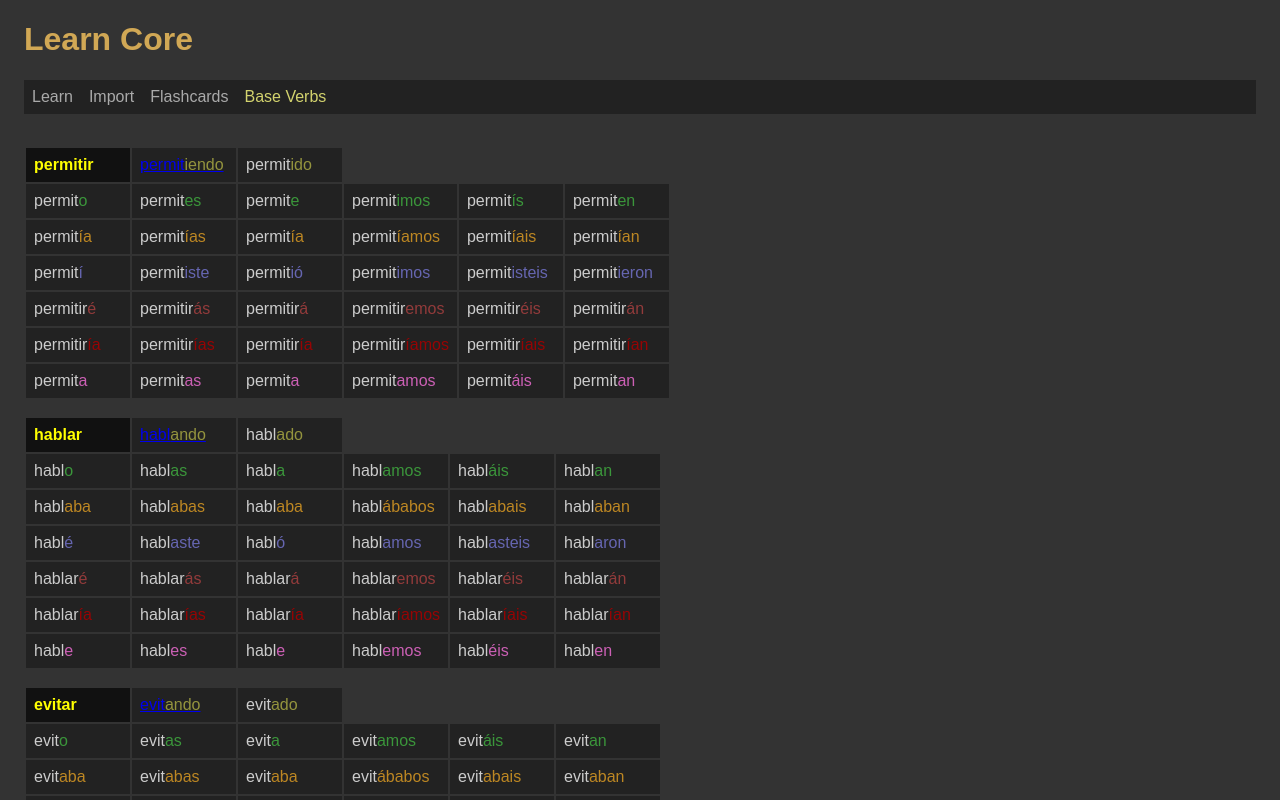
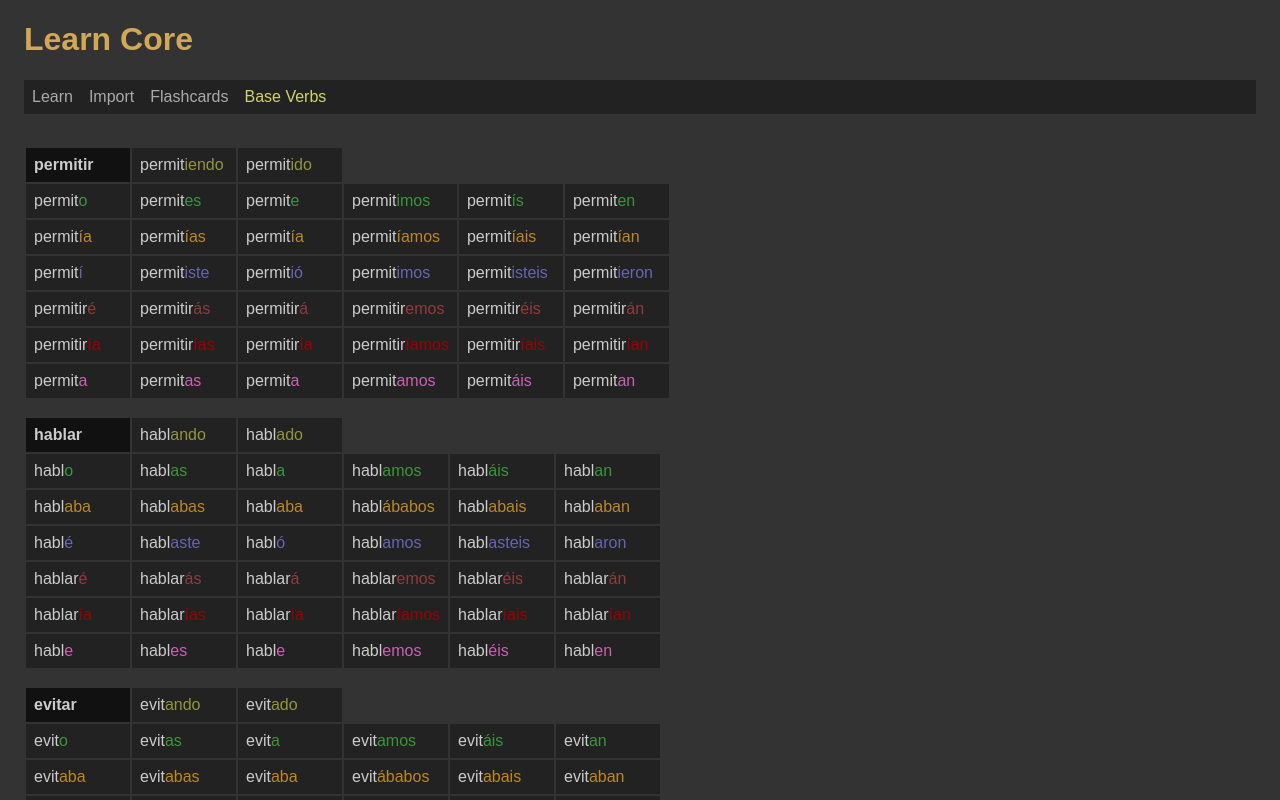
Before and after one commit to edwardtanguay/learncore, a React (Vite) app: page /baseverbs in a window 1280 px wide. Shown: the top 800 px of the page. Built offline with nearby package versions, Linux system fonts and the light colour scheme; data requests are answered from the project's data file.

Commit message:
no hover

```diff
--- a/src/App.scss
+++ b/src/App.scss
@@ -51,8 +51,13 @@ body {
 			}
 
 			tr.part {
-				span {
-					color: rgb(148, 148, 62);
+				a {
+					text-decoration: none;
+					color: #ccc;
+
+					span {
+						color: rgb(148, 148, 62);
+					}
 				}
 			}
 
@@ -66,6 +71,7 @@ body {
 				a {
 					text-decoration: none;
 					color: #ccc;
+
 					span {
 						color: rgb(189, 135, 35);
 					}
--- a/src/pages/PageBaseVerbs.tsx
+++ b/src/pages/PageBaseVerbs.tsx
@@ -32,8 +32,13 @@ export const PageBaseVerbs = () => {
 									</a>
 								</td>
 								<td>
-									{cv.base}
-									<span>{cv.ce.part[1]}</span>
+									<a
+										target="_blank"
+										href={getTatoebaLink(cv, cv.ce.part[1])}
+									>
+										{cv.base}
+										<span>{cv.ce.part[1]}</span>
+									</a>
 								</td>
 							</tr>
 
```
